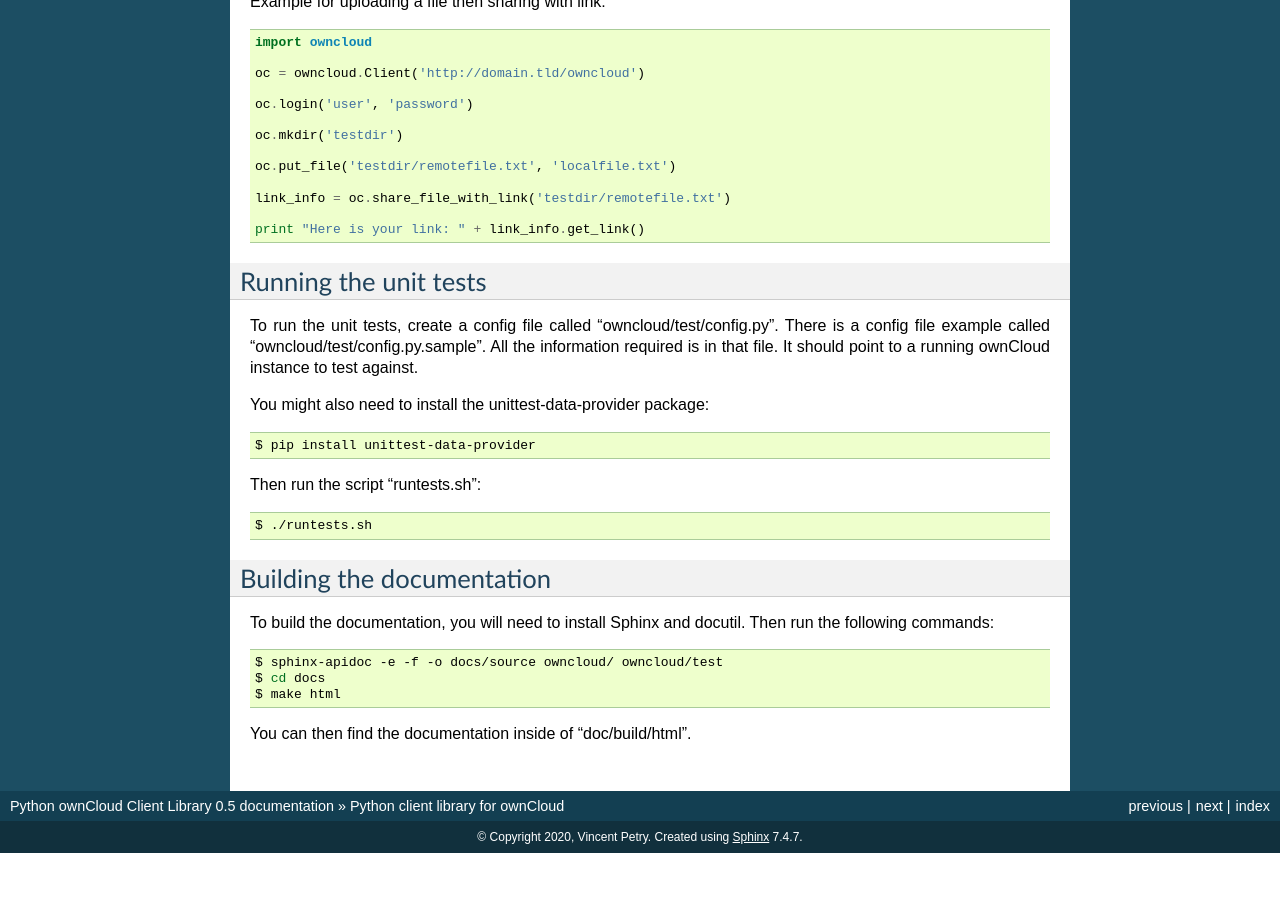
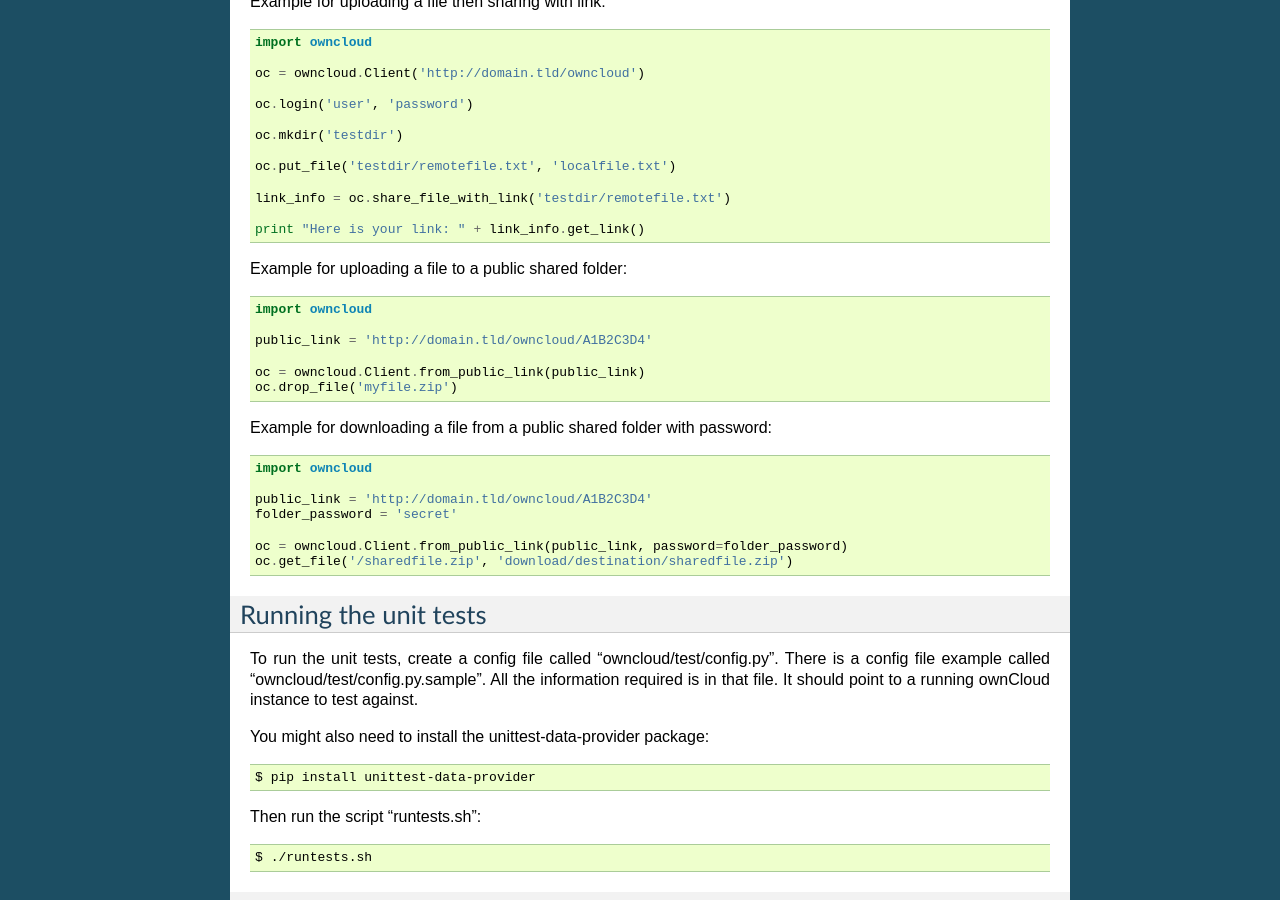
Before and after one commit to owncloud/pyocclient, a Sphinx documentation site: the page built from docs/source/README.rst, in a window 1280 px wide and 900 px high, scrolled down 1652 px. Built offline with Sphinx 7.4.7, drawn with Linux system fonts in a browser that asks for light colours; before the commit the page ends 2505 px from its top, so only the background shows below that.

Commit message:
Add example for public link upload

```diff
--- a/docs/source/README.rst
+++ b/docs/source/README.rst
@@ -107,6 +107,30 @@
 
     print "Here is your link: " + link_info.get_link()
 
+Example for uploading a file to a public shared folder:
+
+.. code-block:: python
+
+    import owncloud
+
+    public_link = 'http://domain.tld/owncloud/A1B2C3D4'
+
+    oc = owncloud.Client.from_public_link(public_link)
+    oc.drop_file('myfile.zip')
+
+
+Example for downloading a file from a public shared folder with password:
+
+.. code-block:: python
+
+    import owncloud
+
+    public_link = 'http://domain.tld/owncloud/A1B2C3D4'
+    folder_password = 'secret'
+
+    oc = owncloud.Client.from_public_link(public_link, password=folder_password)
+    oc.get_file('/sharedfile.zip', 'download/destination/sharedfile.zip')
+
 Running the unit tests
 ======================
 
```
